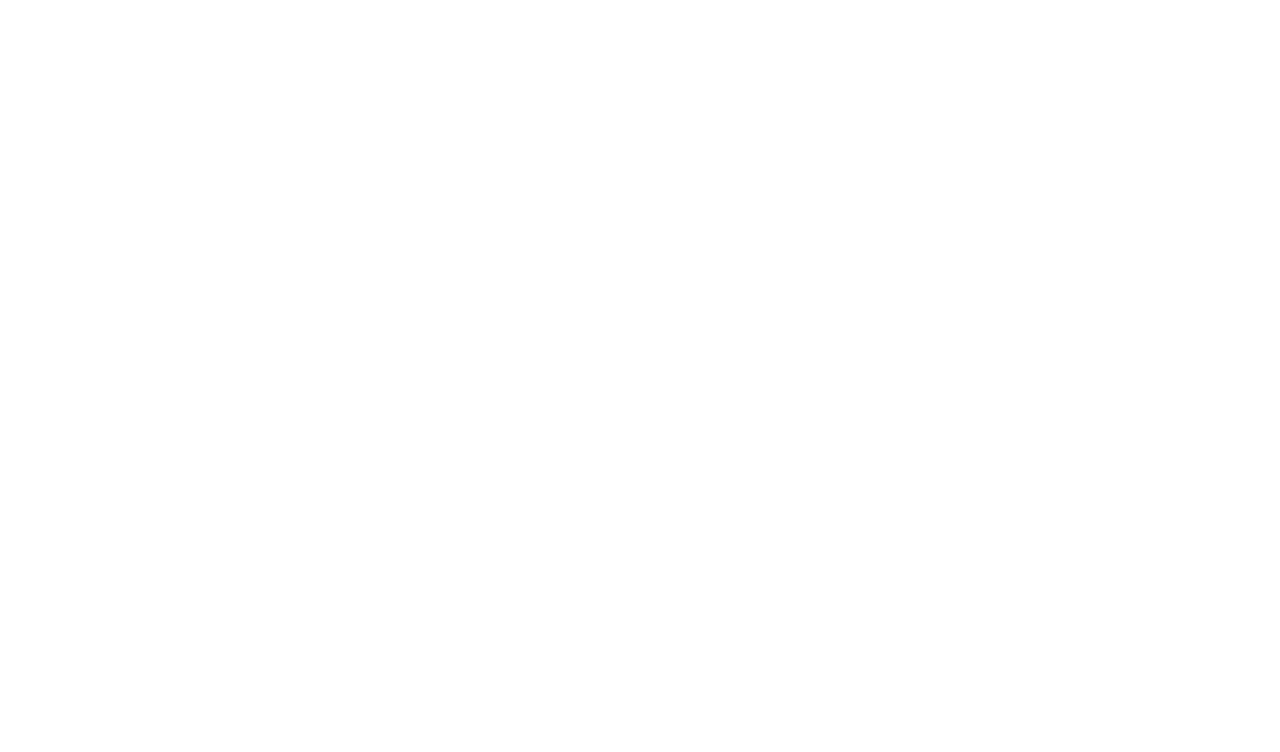
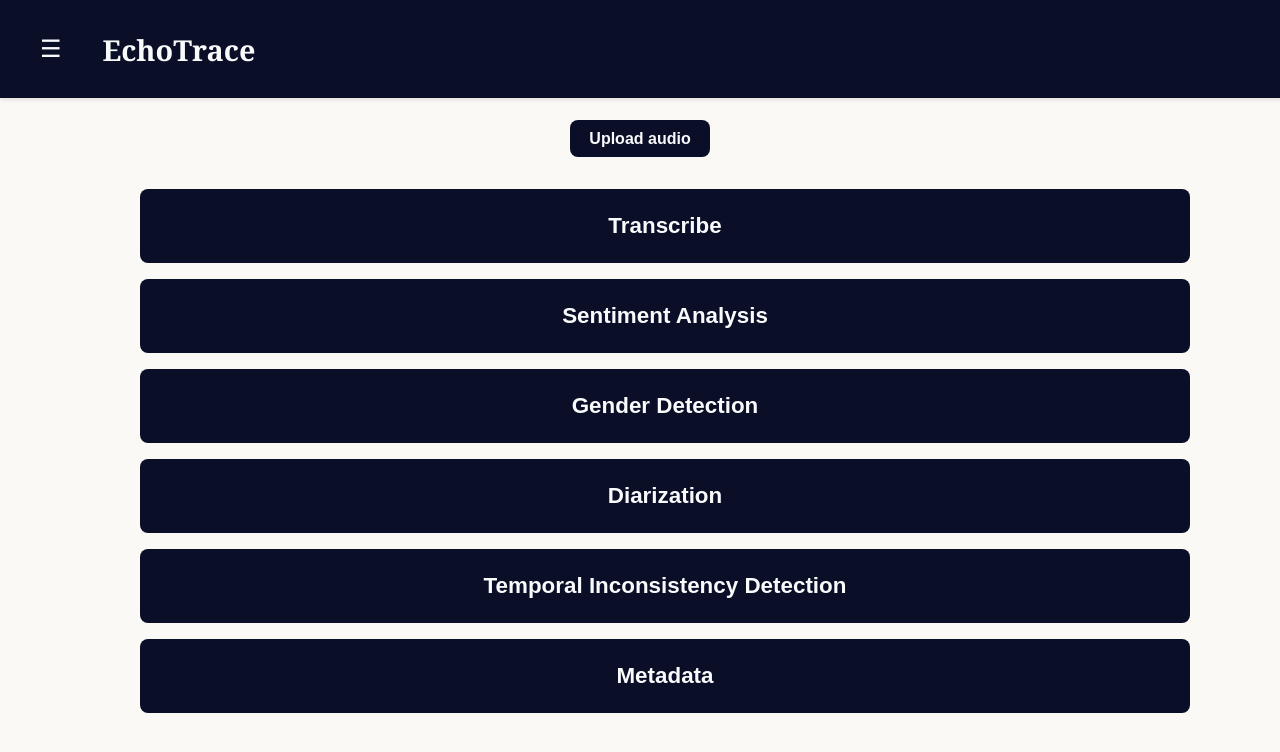
Before and after one commit to syedamaheenkazmi172/AudioForensics-frontend, a React (Create React App) app: page /explore in a window 1280 px wide. Before the commit this address had no page. Shown: the top 752 px of the page. Built offline with nearby package versions, Linux system fonts and the light colour scheme.

Commit message:
Added ActionButton

```diff
--- a/src/App.tsx
+++ b/src/App.tsx
@@ -2,6 +2,7 @@
 import {BrowserRouter as Router, Route, Routes} from 'react-router-dom';
 import LandingPage from './pages/LandingPage';
 import HomePage from './pages/HomePage';
+import ExploreFunctionalities from './pages/ExploreFunctionalities';
 
 function App() {
   return (
@@ -9,6 +10,7 @@
       <Routes>
         <Route path="/" element={<LandingPage />} />
         <Route path="/home" element={<HomePage />} />
+        <Route path="/explore" element={<ExploreFunctionalities />} />
       </Routes>
     </Router>
   );
--- a/src/components/layout/Sidebar.tsx
+++ b/src/components/layout/Sidebar.tsx
@@ -1,9 +1,22 @@
 import React from 'react';
-import { useNavigate } from 'react-router-dom';
+import { useNavigate, useLocation } from 'react-router-dom';
 import SidebarButton from '../ui/SidebarButton';
 
-function Sidebar() {
+interface SidebarProps {
+  onClose?: () => void;
+}
+
+function Sidebar({ onClose }: SidebarProps) {
   const navigate = useNavigate();
+  const location = useLocation();
+
+  const handleExploreClick = () => {
+    if (location.pathname === '/explore') {
+      onClose && onClose();
+      return;
+    }
+    navigate('/explore');
+  };
 
   return (
     <div style={{
@@ -17,7 +30,7 @@
       color: 'var(--color-text)',
       zIndex: 2
     }}>
-      <SidebarButton onClick={() => navigate('/explore')}>
+      <SidebarButton onClick={handleExploreClick}>
         Explore Functionalities
       </SidebarButton>
     </div>
--- /dev/null
+++ b/src/components/ui/ActionButton.tsx
@@ -0,0 +1,49 @@
+import React from 'react';
+
+interface ActionButtonProps {
+	label: string;
+	onClick?: () => void;
+	disabled?: boolean;
+}
+
+function ActionButton({ label, onClick, disabled }: ActionButtonProps) {
+	return (
+		<button
+			onClick={onClick}
+			disabled={disabled}
+			style={{
+				width: '105%',
+				display: 'block',
+				padding: '1.5rem',
+				fontSize: '1.4rem',
+				fontWeight: 600,
+				border: 'none',
+				borderRadius: '0.5rem',
+				cursor: disabled ? 'not-allowed' : 'pointer',
+				backgroundColor: 'var(--color-primary)',
+				color: 'var(--color-text)',
+				transition: 'background-color 0.2s ease, transform 0.05s ease',
+			}}
+			onMouseOver={(e) => {
+				if (disabled) return;
+				(e.currentTarget as HTMLButtonElement).style.backgroundColor = 'var(--color-secondary)';
+			}}
+			onMouseOut={(e) => {
+				if (disabled) return;
+				(e.currentTarget as HTMLButtonElement).style.backgroundColor = 'var(--color-primary)';
+			}}
+			onMouseDown={(e) => {
+				if (disabled) return;
+				(e.currentTarget as HTMLButtonElement).style.transform = 'scale(0.995)';
+			}}
+			onMouseUp={(e) => {
+				if (disabled) return;
+				(e.currentTarget as HTMLButtonElement).style.transform = 'scale(1)';
+			}}
+		>
+			{label}
+		</button>
+	);
+}
+
+export default ActionButton;
--- a/src/pages/ExploreFunctionalities.tsx
+++ b/src/pages/ExploreFunctionalities.tsx
@@ -1 +1,93 @@
-import React from "react";
+import React, { useRef, useState } from "react";
+import Header from "../components/layout/Header";
+import Sidebar from "../components/layout/Sidebar";
+import ActionButton from "../components/ui/ActionButton";
+
+function ExploreFunctionalities() {
+  const [showSidebar, setShowSidebar] = useState(false);
+  const [selectedFile, setSelectedFile] = useState<File | null>(null);
+  const fileInputRef = useRef<HTMLInputElement | null>(null);
+
+  const handleUploadClick = () => {
+    fileInputRef.current?.click();
+  };
+
+  return (
+    <div
+      style={{
+        minHeight: "100vh",
+        width: "100%",
+        backgroundColor: "var(--color-background)",
+        color: "var(--color-text-secondary)",
+        position: "relative",
+      }}
+    >
+      <Header onToggleSidebar={() => setShowSidebar(!showSidebar)} />
+
+      {showSidebar && <Sidebar onClose={() => setShowSidebar(false)} />}
+
+      <div
+        style={{
+          position: "relative",
+          zIndex: 2,
+          padding: "6rem 2rem 2rem",
+          marginLeft: showSidebar ? "266px" : "0",
+          transition: "margin-left 0.3s ease",
+          maxWidth: 1000,
+          marginRight: "auto",
+          marginInlineStart: showSidebar ? undefined : "auto",
+        }}
+      >
+
+        <div style={{ margin: "1.5rem 0 2rem", textAlign: "center" }}>
+          <input
+            ref={fileInputRef}
+            id="audioUpload"
+            type="file"
+            accept="audio/*"
+            onChange={(e) => setSelectedFile(e.target.files?.[0] ?? null)}
+            style={{ display: "none" }}
+          />
+          <button
+            onClick={handleUploadClick}
+            style={{
+              padding: "0.6rem 1.2rem",
+              fontSize: "1rem",
+              fontWeight: 600,
+              border: "none",
+              borderRadius: "0.5rem",
+              cursor: "pointer",
+              backgroundColor: "var(--color-primary)",
+              color: "var(--color-text)",
+              transition: "background-color 0.2s ease",
+            }}
+            onMouseOver={(e) => {
+              (e.currentTarget as HTMLButtonElement).style.backgroundColor = 'var(--color-secondary)';
+            }}
+            onMouseOut={(e) => {
+              (e.currentTarget as HTMLButtonElement).style.backgroundColor = 'var(--color-primary)';
+            }}
+          >
+            Upload audio
+          </button>
+          {selectedFile && (
+            <div style={{ marginTop: "0.5rem", fontSize: "0.95rem", color: "var(--color-text-secondary)" }}>
+              Audio uploaded ({selectedFile.name})
+            </div>
+          )}
+        </div>
+
+        <div style={{ display: "grid", gap: "1rem" }}>
+          <ActionButton label="Transcribe" onClick={() => {}} />
+          <ActionButton label="Sentiment Analysis" onClick={() => {}} />
+          <ActionButton label="Gender Detection" onClick={() => {}} />
+          <ActionButton label="Diarization" onClick={() => {}} />
+          <ActionButton label="Temporal Inconsistency Detection" onClick={() => {}} />
+          <ActionButton label="Metadata" onClick={() => {}} />
+        </div>
+      </div>
+    </div>
+  );
+}
+
+export default ExploreFunctionalities;
```
